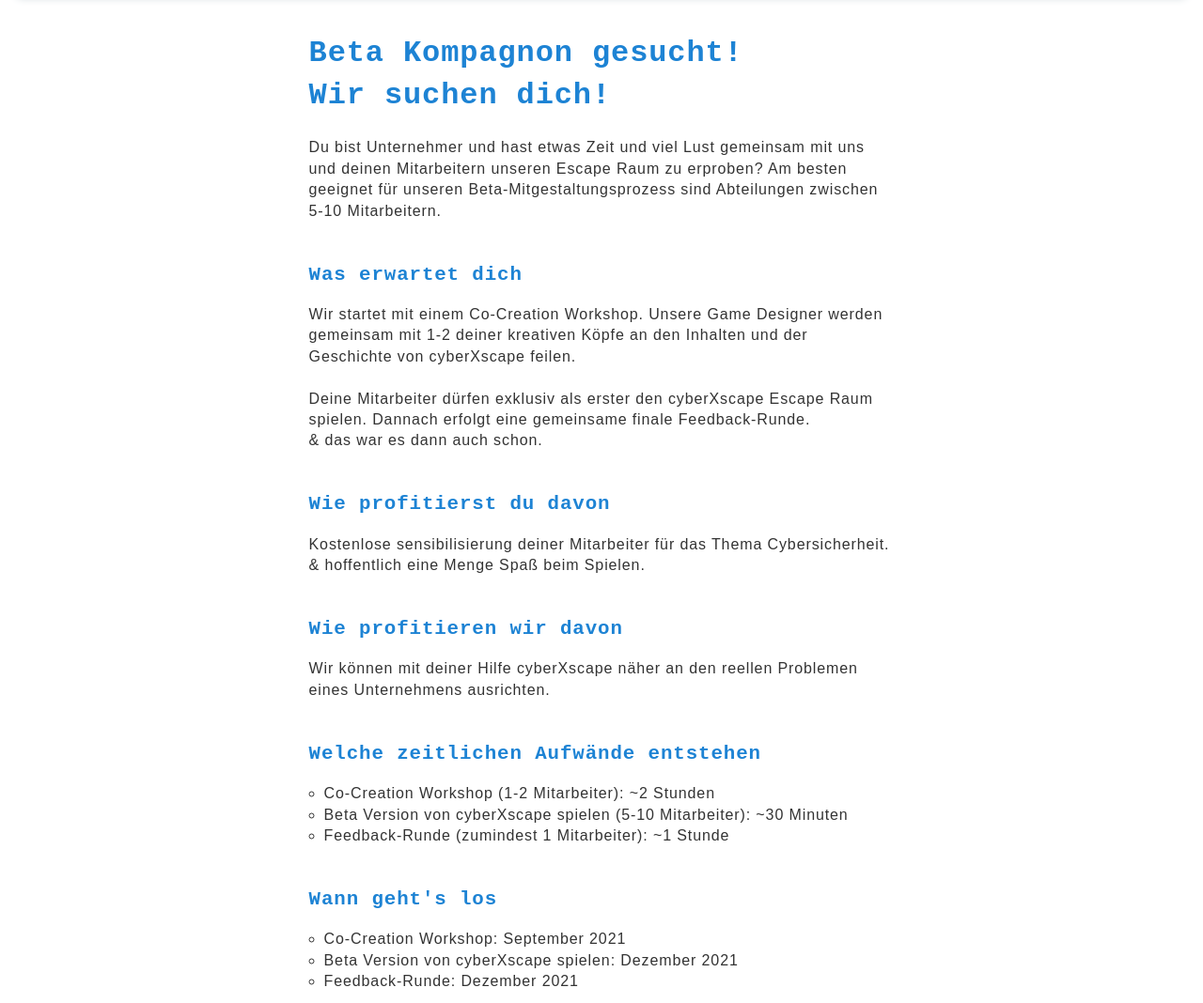
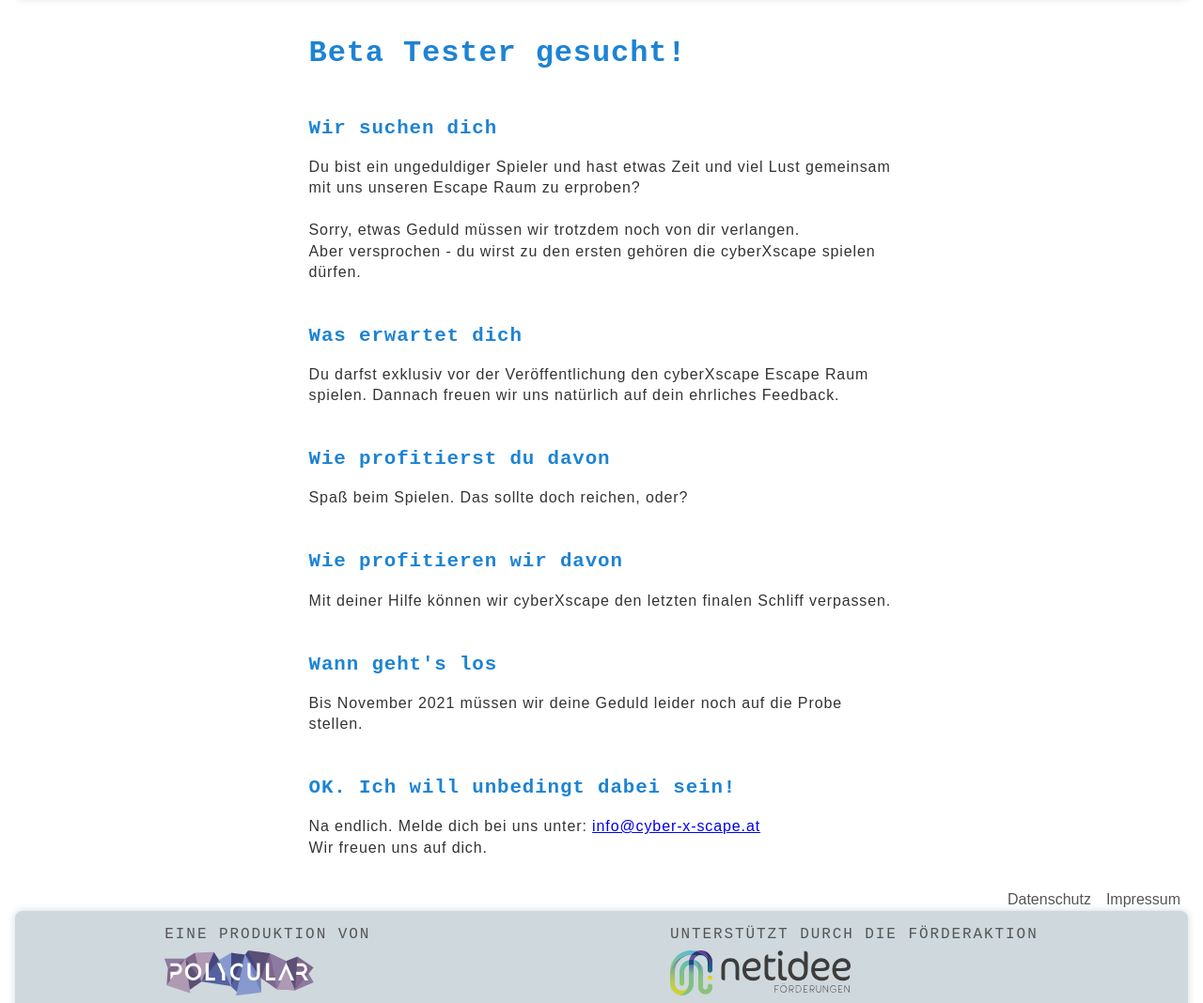
Before and after one commit to polycular/cyber-x-scape_placeholder_website, a website: page web/beta.html in a window 1280 px wide. Shown: the part 114-1182 px from the top of the page at 94% size. Drawn offline with Linux system fonts and the light colour scheme.

Commit message:
Change beta program to be consumer orientated
In preference of experts interview preceding.

```diff
--- a/web/assets/style.css
+++ b/web/assets/style.css
@@ -135,6 +135,17 @@
   margin-right: .2em;
 }
 
+.button {
+  display: inline-block;
+  margin: 1em 0;
+  padding: 0.5em 1em;
+  text-decoration: none;
+  color: white;
+  background-color: var(--color_main);
+  border-radius: 0.5rem;
+  box-shadow: 0 0 8px var(--color_grey1);
+}
+
 .content_page.style h1 {
   font-size: 2em;
   font-family: "Courier New", monospace;
@@ -143,6 +154,7 @@
 .content_page.style h2 {
   font-size: 1.3em;
   margin-top: 2em;
+  margin-bottom: 0;
   font-family: "Courier New", monospace;
   color: var(--color_main);
 }
--- a/web/beta.html
+++ b/web/beta.html
@@ -4,7 +4,7 @@
   <meta charset=utf-8>
   <meta name="viewport" content="width=device-width">
 
-  <title>cyberXscape / Beta Kom­pa­g­non</title>
+  <title>cyberXscape / Beta Programm</title>
   <link rel="icon" href="assets/logo.svg">
 
   <link rel="stylesheet" href="assets/style.css">
@@ -21,52 +21,37 @@
 
   <main class="content_page limit_width style">
     <h1>
-      Beta Kom­pa­g­non gesucht!<br>
-      Wir suchen dich!
+      Beta Tester gesucht!<br>
+
     </h1>
+    <h2>Wir suchen dich</h2>
 
     <p>
-      Du bist Unternehmer und hast etwas Zeit und viel Lust gemeinsam mit uns und deinen Mitarbeitern unseren Escape Raum zu erproben?
-      Am besten geeignet für unseren Beta-Mitgestaltungsprozess sind Abteilungen zwischen 5-10 Mitarbeitern.
+      Du bist ein ungeduldiger Spieler und hast etwas Zeit und viel Lust gemeinsam mit uns unseren Escape Raum zu erproben?<br><br>
+
+      Sorry, etwas Geduld müssen wir trotzdem noch von dir verlangen.<br>
+      Aber versprochen - du wirst zu den ersten gehören die cyberXscape spielen dürfen.
     </p>
 
     <h2>Was erwartet dich</h2>
     <p>
-      Wir startet mit einem Co-Creation Workshop.
-      Unsere Game Designer werden gemeinsam mit 1-2 deiner kreativen Köpfe an den Inhalten und der Geschichte von cyberXscape feilen.<br><br>
-
-      Deine Mitarbeiter dürfen exklusiv als erster den cyberXscape Escape Raum spielen.
-      Dannach erfolgt eine gemeinsame finale Feedback-Runde.<br>
-      & das war es dann auch schon.
+      Du darfst exklusiv vor der Veröffentlichung den cyberXscape Escape Raum spielen.
+      Dannach freuen wir uns natürlich auf dein ehrliches Feedback.
     </p>
 
     <h2>Wie profitierst du davon</h2>
     <p>
-      Kostenlose sensibilisierung deiner Mitarbeiter für das Thema Cybersicherheit.<br>
-      & hoffentlich eine Menge Spaß beim Spielen.
+      Spaß beim Spielen. Das sollte doch reichen, oder?
     </p>
 
     <h2>Wie profitieren wir davon</h2>
     <p>
-      Wir können mit deiner Hilfe cyberXscape näher an den reellen Problemen eines Unternehmens ausrichten.
-    </p>
-
-    <h2>Welche zeitlichen Aufwände entstehen</h2>
-    <p>
-      <ul>
-        <li>Co-Creation Workshop (1-2 Mitarbeiter): ~2 Stunden</li>
-        <li>Beta Version von cyberXscape spielen (5-10 Mitarbeiter): ~30 Minuten</li>
-        <li>Feedback-Runde (zumindest 1 Mitarbeiter): ~1 Stunde</li>
-      </ul>
+      Mit deiner Hilfe können wir cyberXscape den letzten finalen Schliff verpassen.
     </p>
 
     <h2>Wann geht's los</h2>
     <p>
-      <ul>
-        <li>Co-Creation Workshop: September 2021</li>
-        <li>Beta Version von cyberXscape spielen: Dezember 2021</li>
-        <li>Feedback-Runde: Dezember 2021</li>
-      </ul>
+      Bis November 2021 müssen wir deine Geduld leider noch auf die Probe stellen.
     </p>
 
     <h2>OK. Ich will unbedingt dabei sein!</h2>
@@ -74,7 +59,6 @@
       Na endlich. Melde dich bei uns unter: <a href="mailto:info@cyber-x-scape.at">info@cyber-x-scape.at</a><br>
       Wir freuen uns auf dich.
     </p>
-
   </main>
 
   <div id="container_bottom">
```
Also changed, not shown: web/index.html (+2 -2 lines).
